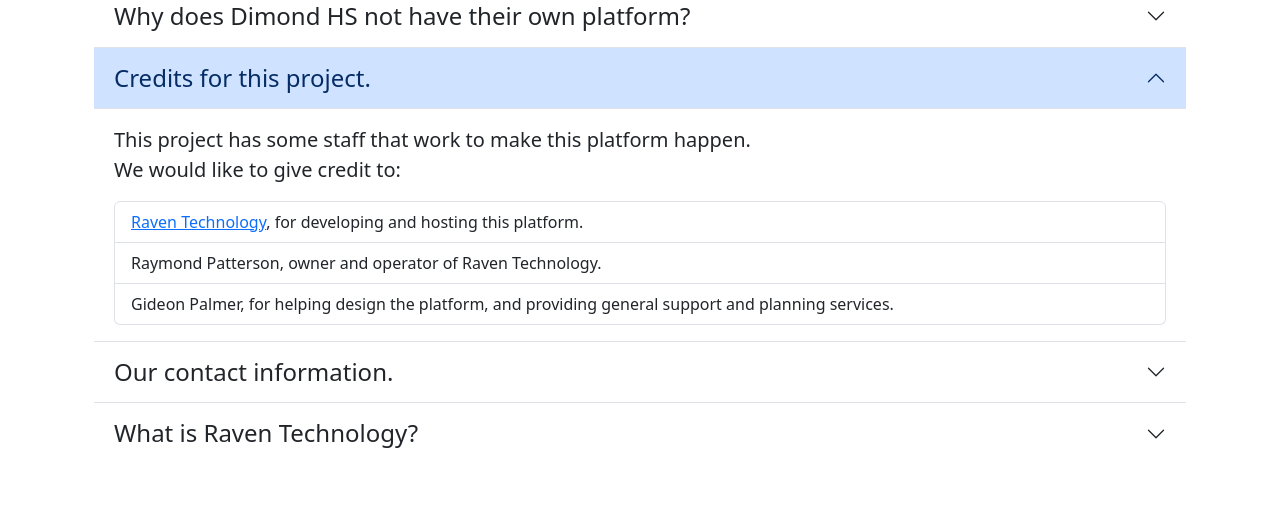
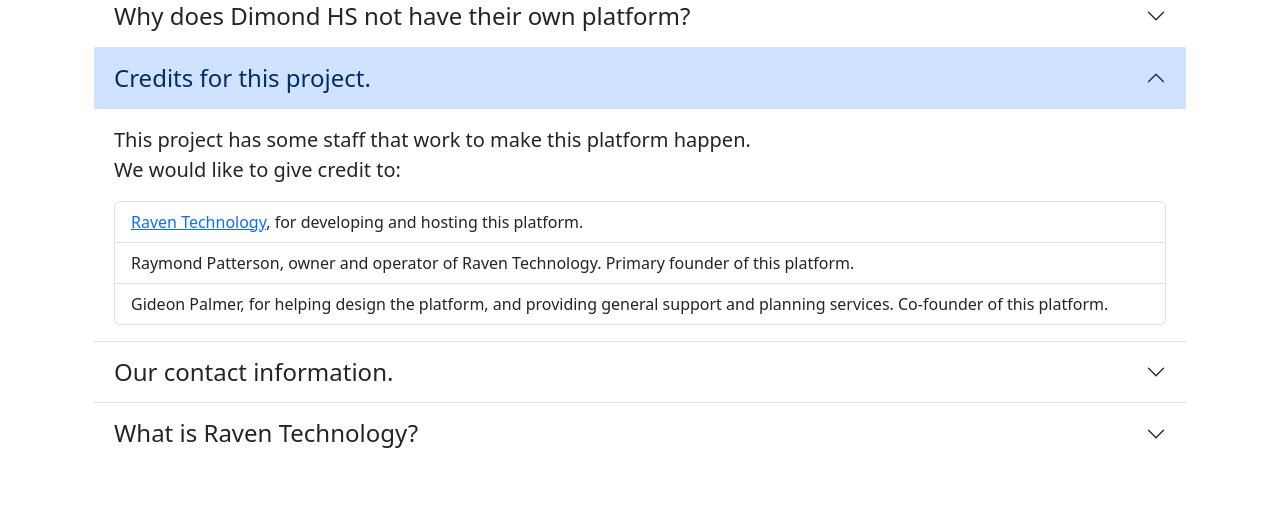
Before and after one commit to raven-technology-dev/DHS_Listing, a Django app: page /about/ in a window 1280 px wide, after a click on "Credits for this project.". Shown: the part 402-915 px from the top of the page. Run offline with Django 4.2, Linux system fonts and the light colour scheme; parts of the project's set-up code (start-up, migrations or seed data) failed here and were passed over; some libraries are stand-ins or nearby versions.

Commit message:
did something

```diff
--- a/DHS_Listings/urls.py
+++ b/DHS_Listings/urls.py
@@ -19,6 +19,11 @@ from django.urls import path, include
 from django.conf.urls.static import static
 from django.conf import settings
 
+admin.site.name="Dimond HS Listings"
+admin.site.site_title="Dimond HS Listings"
+admin.site.index_title="Staff Panel"
+admin.site.site_header="Dimond HS Listings Staff"
+
 urlpatterns = [
     path("admin/doc/", include("django.contrib.admindocs.urls")),
     path("admin/", admin.site.urls),
--- a/application/models.py
+++ b/application/models.py
@@ -42,7 +42,7 @@ class Club_Representative(models.Model):
     agree_to_data_policy = models.BooleanField(
         default=False,
         verbose_name="Agreement to Data Policy",
-        help_text="If the applicant agrees to RT's data processing policy. This agreement is REQUIRED for submitting an application.",
+        help_text="If the applicant agrees to RT's ToS and Privacy Policy. This agreement is REQUIRED for submitting an application.",
     )
     form_submitted_at = models.DateTimeField(auto_now_add=True)
 
--- a/listing/models.py
+++ b/listing/models.py
@@ -1,6 +1,5 @@
 from django.db import models
-
-# Create your models here.
+from django.contrib.postgres.fields import ArrayField
 
 
 class Club(models.Model):
--- a/listing/views.py
+++ b/listing/views.py
@@ -24,6 +24,7 @@ def club(_request, id: int):
     """
     try:
         club = Club.objects.get(id=id)
+        print(club.test)
     except:
         # This is if a requested club ID does not exist.
         return render(_request, "listings/clubs/club.html", {"club_not_exist": True})
--- a/templates/about/main.html
+++ b/templates/about/main.html
@@ -128,11 +128,11 @@
                 >, for developing and hosting this platform.
               </li>
               <li class="list-group-item">
-                Raymond Patterson, owner and operator of Raven Technology.
+                Raymond Patterson, owner and operator of Raven Technology. Primary founder of this platform.
               </li>
               <li class="list-group-item">
                 Gideon Palmer, for helping design the platform, and providing
-                general support and planning services.
+                general support and planning services. Co-founder of this platform.
               </li>
             </ul>
           </div>
--- a/templates/application/club_representative.html
+++ b/templates/application/club_representative.html
@@ -141,7 +141,7 @@ representative{% endblock title %} {% block content %}
           {%endif%}
         />
         <label class="form-check-label" for="agree_to_terms">
-          You have read and agree to our <a href="{% url "About:data_processing_policy" %}">Data Processing Policy</a>.
+          You have read and agree to our <a href="{%url 'About:terms_of_service'%}">Terms of Service</a>, and <a href="{%url 'About:privacy_policy'%}">Privacy Policy</a>, and that you are over the age of 13.
         </label>
         {% if form.errors.agree_to_data_policy %}
         <div class="invalid-feedback">
```
